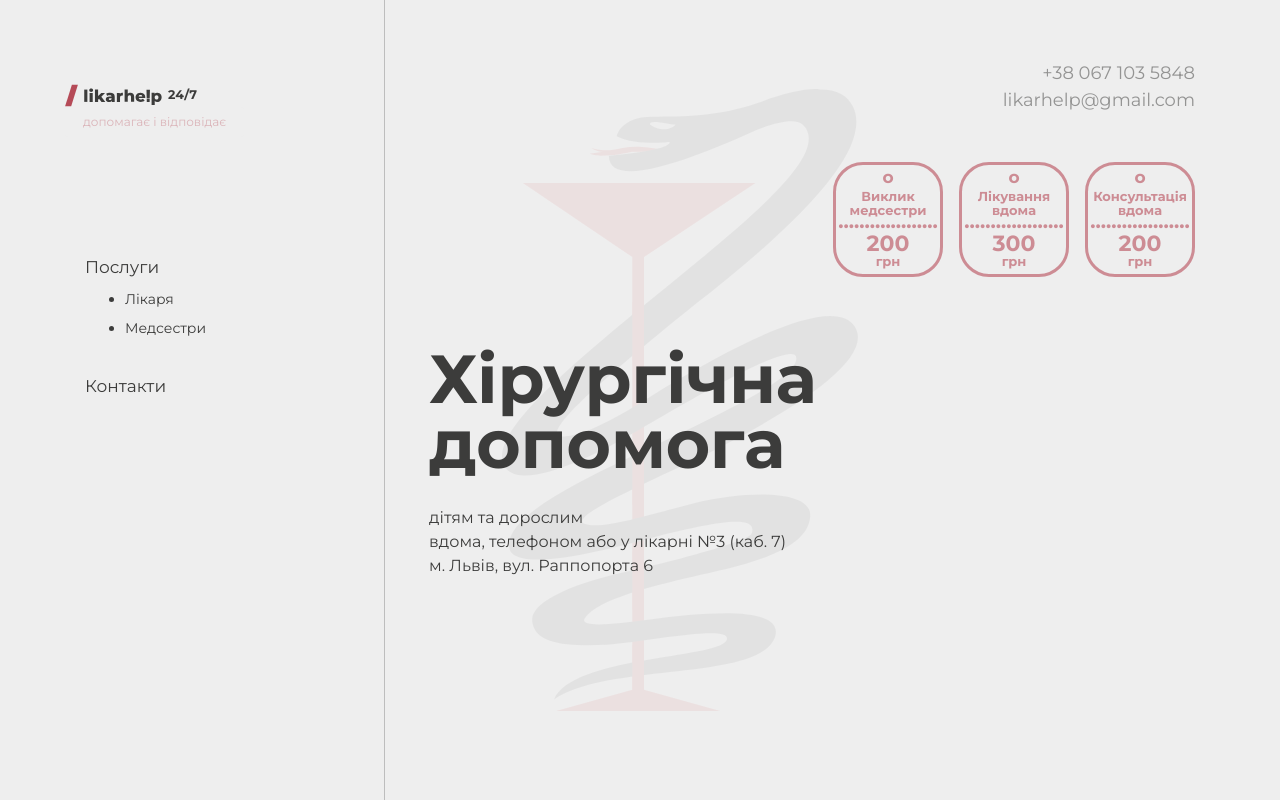
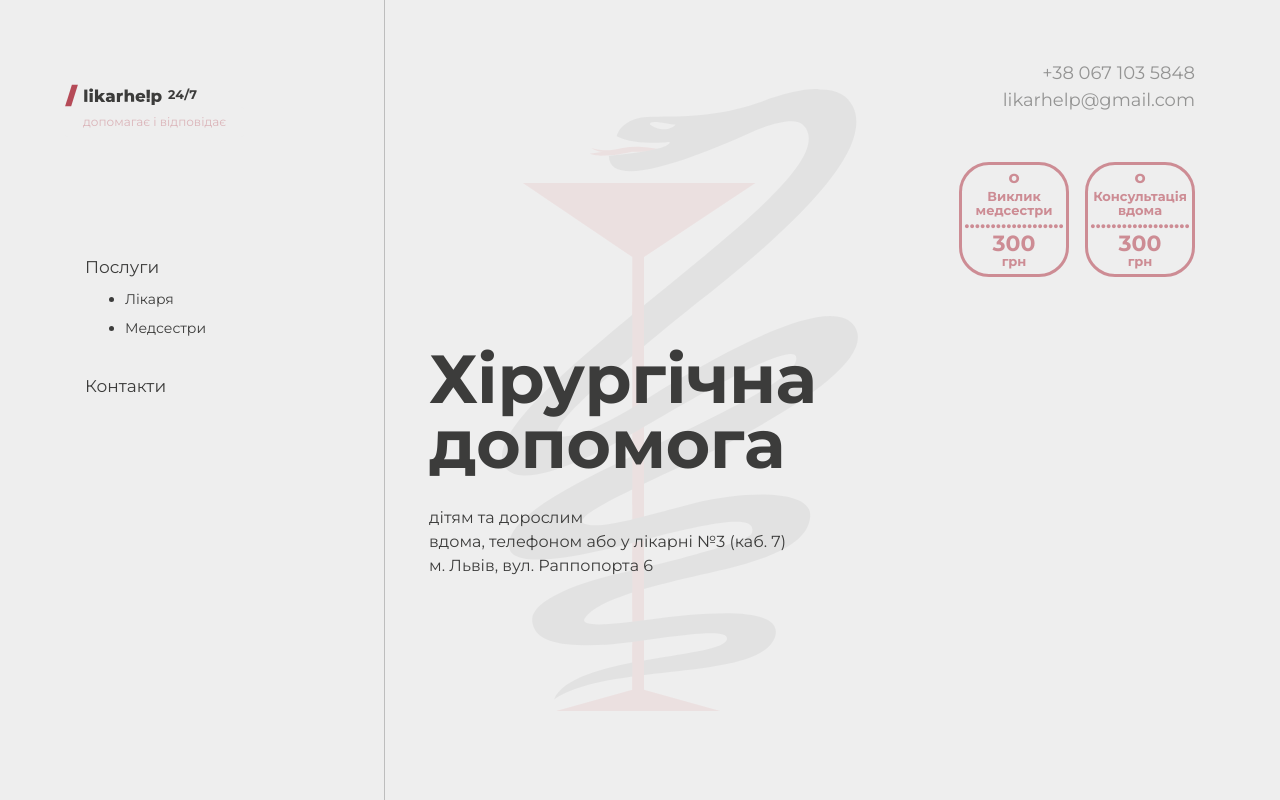
Before and after one commit to yaromyrshmid/likarhelp, a React (Create React App) app: page / in a window 1280 px wide. Shown: the top 800 px of the page. Built offline with nearby package versions, Linux system fonts and the light colour scheme.

Commit message:
Changed price

```diff
--- a/src/data/priceTags.js
+++ b/src/data/priceTags.js
@@ -2,16 +2,11 @@ export default [
   {
     line1: "Виклик",
     line2: "медсестри",
-    price: 200,
-  },
-  {
-    line1: "Лікування",
-    line2: "вдома",
     price: 300,
   },
   {
     line1: "Консультація",
     line2: "вдома",
-    price: 200,
+    price: 300,
   },
 ];
```
Also changed, not shown: 1 other file (tests, documents, lock files or other folders).
